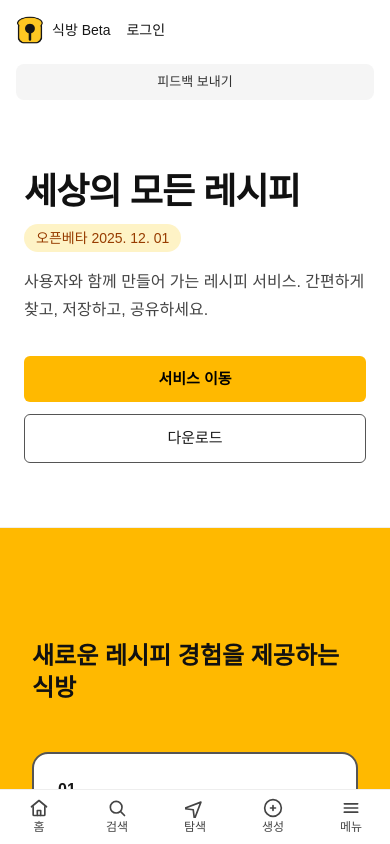
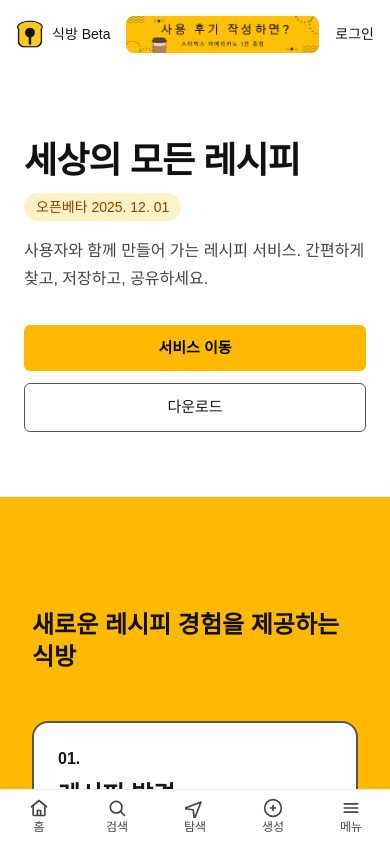
Before and after one commit to sigbang/sigbang_monorepo, a Next.js app in the folder sigbang_user_front/: page /about in a window 390 px wide. Shown: the top 844 px of the page. Built offline with nearby package versions, Linux system fonts and the light colour scheme; no server answers.

Commit message:
feat: 탑 이벤트 배너 추가

```diff
--- a/sigbang_user_front/src/components/Topbar.tsx
+++ b/sigbang_user_front/src/components/Topbar.tsx
@@ -53,15 +53,18 @@ export default function Topbar() {
           <div className="text-[14px]">식방 Beta</div>
         </div>
 
-        {/* Center banner (desktop/tablet only) */}
-        <div className="hidden sm:flex flex-1 justify-center">
-          <Link href="/feedback" className="w-2/3 group" aria-label="피드백 보내기 배너">
-            <div className="relative h-[44px] rounded-lg overflow-hidden bg-[#f5f5f5]">
-              {/* 준비된 이미지가 있을 경우 Image 사용 */}
-              {/* <Image src="/banners/top-feedback.png" alt="피드백 보내기" fill sizes="(max-width: 1040px) 33vw, 340px" className="object-cover transition-transform duration-300 group-hover:scale-[1.02]" priority /> */}
-              <div className="absolute inset-0 flex items-center justify-center">
-                <span className="text-[13px] text-[#666]">피드백 배너 (이미지 준비 중)</span>
-              </div>
+        {/* Center banner */}
+        <div className="flex flex-1 justify-center">
+          <Link href="/feedback" className="w-full max-w-[240px] sm:max-w-[420px] group" aria-label="피드백 보내기 배너">
+            <div className="relative rounded-lg overflow-hidden bg-[#f5f5f5]" style={{ aspectRatio: '21 / 4' }}>
+              <Image
+                src="/banners/top-feedback.jpg"
+                alt="피드백 배너"
+                fill
+                sizes="(max-width: 640px) 60vw, (max-width: 1040px) 42vw, 420px"
+                className="object-cover transition-transform duration-300 group-hover:scale-[1.02]"
+                priority
+              />
             </div>
           </Link>
         </div>
@@ -128,14 +131,9 @@ export default function Topbar() {
           )}
         </div>
       </div>
-      {/* Mobile compact CTA below row */}
+      {/* Mobile compact CTA below row (hidden; banner shown in header on mobile) */}
       <div className="mx-auto max-w-[1040px] px-4 pb-2 w-full">
-        {/* Mobile compact CTA */}
-        <Link href="/feedback" className="sm:hidden block" aria-label="피드백 보내기">
-          <div className="mt-1 w-full rounded-lg bg-[#f5f5f5] text-center py-2 text-[13px] text-[#333]">
-            피드백 보내기
-          </div>
-        </Link>
+        <Link href="/feedback" className="hidden" aria-label="피드백 보내기" />
       </div>
     </header>
   );
```
Also changed, not shown: sigbang_user_front/public/banners/top-feedback.jpg (added).
